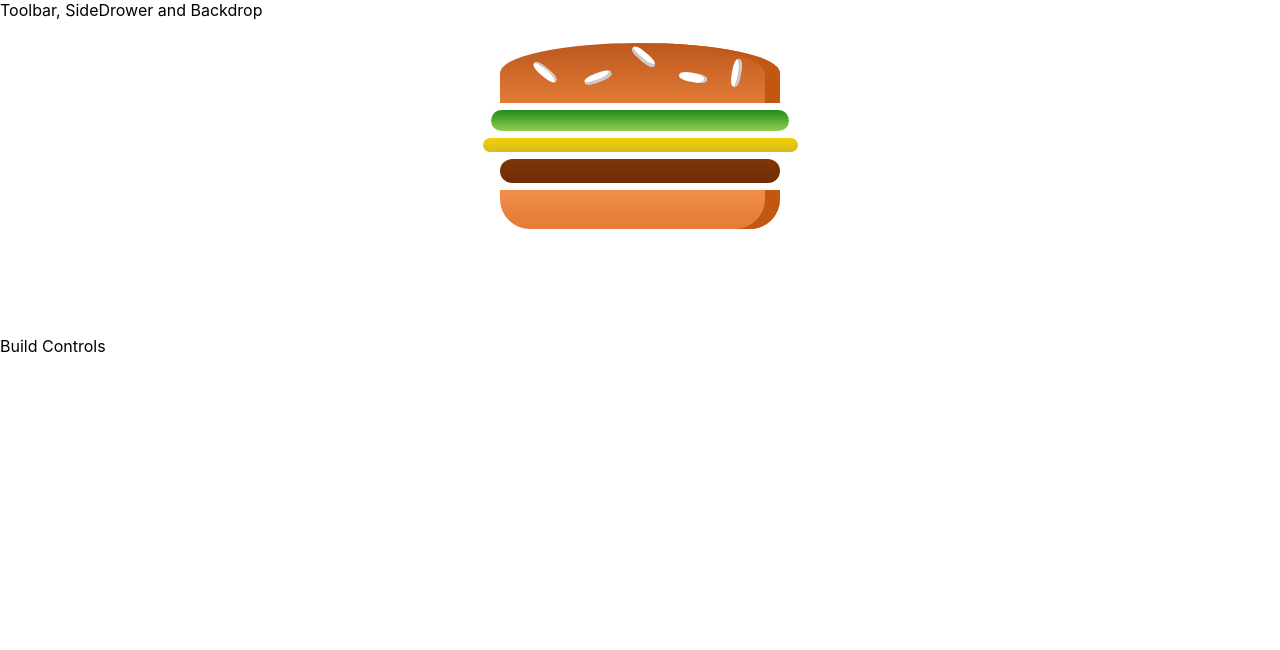
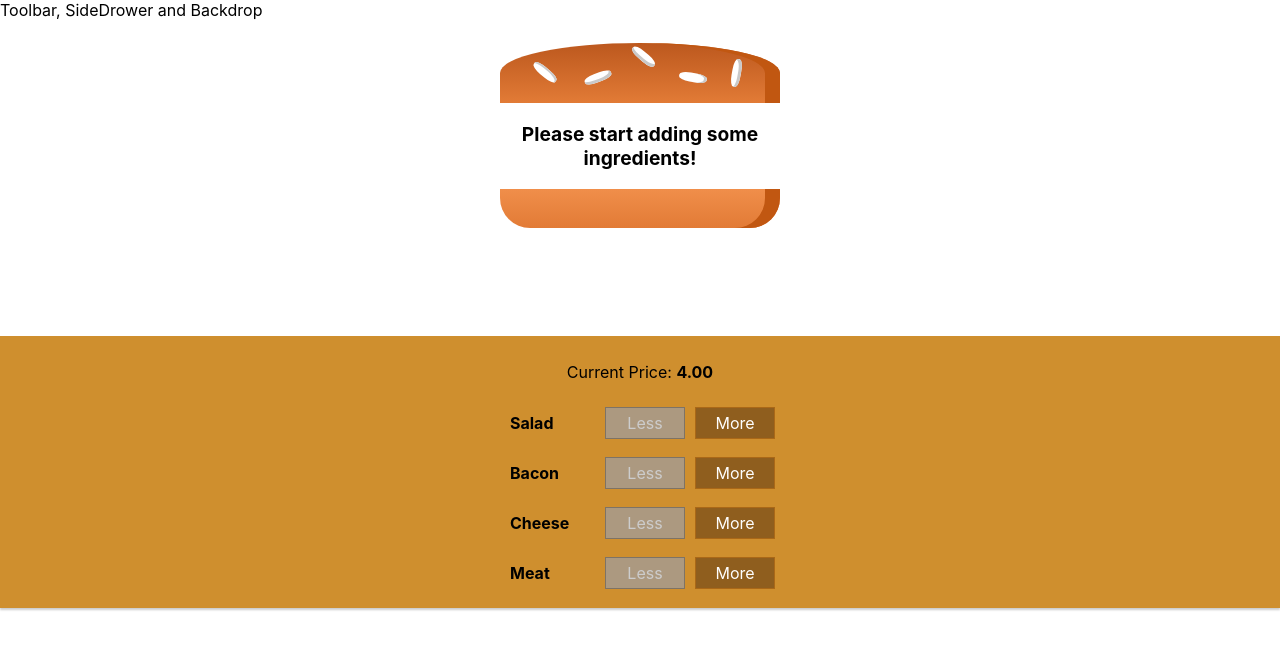
Before and after one commit to andrelr95/burger-builder-app, a React (Create React App) app: page / in a window 1280 px wide. Shown: the top 650 px of the page. Built offline with nearby package versions, Linux system fonts and the light colour scheme.

Commit message:
Burger controls

```diff
--- /dev/null
+++ b/src/components/Burger/BuildControls/BuildControl/BuildControl.js
@@ -0,0 +1,13 @@
+import React from 'react';
+
+import classes from './BuildControl.module.scss';
+
+const buildControl = props => (
+  <div className={classes.BuildControl}>
+    <div className={classes.Label}>{props.label}</div>
+    <button onClick={props.removed} disabled={props.disabled} className={classes.Less}>Less</button>
+    <button onClick={props.added} className={classes.More}>More</button>
+  </div>
+);
+
+export default buildControl;
--- /dev/null
+++ b/src/components/Burger/BuildControls/BuildControl/BuildControl.module.scss
@@ -0,0 +1,56 @@
+.BuildControl {
+  display: flex;
+  justify-content: space-between;
+  align-items: center;
+  margin: 5px 0;
+}
+
+.BuildControl button {
+  display: block;
+  font: inherit;
+  padding: 5px;
+  margin: 0 5px;
+  width: 80px;
+  border: 1px solid #AA6817;
+  cursor: pointer;
+  outline: none;
+}
+
+.BuildControl button:disabled {
+  background-color: #AC9980;
+  border: 1px solid #7E7365;
+  color: #ccc;
+  cursor: default;
+}
+
+.BuildControl button:hover:disabled {
+  background-color: #AC9980;
+  color: #ccc;
+  cursor: not-allowed;
+}
+
+.Label {
+  padding: 10px;
+  font-weight: bold;
+  width: 80px;
+}
+
+.BuildControl .Less {
+  background-color: #D39952;
+  color: white;
+}
+
+.BuildControl .More {
+  background-color: #8F5E1E;
+  color: white;
+}
+
+.BuildControl .Less:hover, .BuildControl .Less:active {
+  background-color: #DAA972;
+  color: white;
+}
+
+.BuildControl .More:hover,.BuildControl .More:active {
+  background-color: #99703F;
+  color: white;
+}
--- /dev/null
+++ b/src/components/Burger/BuildControls/BuildControls.js
@@ -0,0 +1,28 @@
+import React from 'react';
+
+import classes from './BuildControls.module.scss';
+import BuildControl from './BuildControl/BuildControl';
+
+const controls = [
+  { label: 'Salad', type: 'salad' },
+  { label: 'Bacon', type: 'bacon' },
+  { label: 'Cheese', type: 'cheese' },
+  { label: 'Meat', type: 'meat' }
+];
+
+const buildControls = props => (
+  <div className={classes.BuildControls}>
+    <p>Current Price: <strong>{props.price.toFixed(2)}</strong></p>
+    {controls.map((control) => (
+      <BuildControl
+        key={control.label}
+        label={control.label}
+        added={() => props.ingredientAdded(control.type)}
+        removed={() => props.ingredientRemoved(control.type)}
+        disabled={props.disabled[control.type]}
+      />
+    ))}
+  </div>
+);
+
+export default buildControls;
--- /dev/null
+++ b/src/components/Burger/BuildControls/BuildControls.module.scss
@@ -0,0 +1,10 @@
+.BuildControls {
+  width: 100%;
+  background-color: #CF8F2E;
+  display: flex;
+  flex-flow: column;
+  align-items: center;
+  box-shadow: 0 2px 2px #ccc;
+  margin: auto;
+  padding: 10px 0;
+}
--- a/src/components/Burger/Burger.js
+++ b/src/components/Burger/Burger.js
@@ -4,12 +4,24 @@
 import BurgerIngredient from './BurgerIngredient/BurgerIngredient';
 
 const burger = props => {
+  let transformedIngredients = Object.keys(props.ingredients).map((igKey => {
+    return [...Array(props.ingredients[igKey])].map((_, index) => {
+      return <BurgerIngredient key={igKey + index} type={igKey} />
+    })
+  })).reduce((arr, el) => {
+    return arr.concat(el);
+  }, []);
+
+  console.log(transformedIngredients);
+
+  if (transformedIngredients.length === 0) {
+    transformedIngredients = <p>Please start adding some ingredients!</p>
+  }
+
   return (
     <div className={classes.Burger}>
       <BurgerIngredient type="bread-top" />
-      <BurgerIngredient type="salad" />
-      <BurgerIngredient type="cheese" />
-      <BurgerIngredient type="meat" />
+      {transformedIngredients}
       <BurgerIngredient type="bread-bottom" />
     </div>
   );
--- a/src/containers/BurgerBuilder/BurgerBuild.js
+++ b/src/containers/BurgerBuilder/BurgerBuild.js
@@ -2,13 +2,71 @@
 
 import Lux from '../../hoc/Lux';
 import Burger from '../../components/Burger/Burger';
+import BuildControls from '../../components/Burger/BuildControls/BuildControls';
+
+const INGREDIENT_PRICES = {
+  salad: 0.5,
+  cheese: 0.4,
+  bacon: 0.7,
+  meat: 1.3
+};
 
 class BurgerBuilder extends Component {
+  state = {
+    ingredients: {
+      salad: 0,
+      bacon: 0,
+      cheese: 0,
+      meat: 0
+    },
+    totalPrice: 4
+  };
+
+  addIngredientHandler = type => {
+    const oldCount = this.state.ingredients[type];
+    const updatedCount = oldCount + 1;
+    const updatedIngredients = { ...this.state.ingredients };
+    updatedIngredients[type] = updatedCount;
+    const priceAddition = INGREDIENT_PRICES[type];
+    const oldPrice = this.state.totalPrice;
+    const newPrice = oldPrice + priceAddition;
+
+    this.setState({ totalPrice: newPrice, ingredients: updatedIngredients });
+  };
+
+  removeIngredientHandler = type => {
+    const oldCount = this.state.ingredients[type];
+    if (oldCount <= 0) {
+      return;
+    }
+    const updatedCount = oldCount - 1;
+    const updatedIngredients = { ...this.state.ingredients };
+    updatedIngredients[type] = updatedCount;
+    const priceDeduction = INGREDIENT_PRICES[type];
+    const oldPrice = this.state.totalPrice;
+    const newPrice = oldPrice - priceDeduction;
+
+    this.setState({ totalPrice: newPrice, ingredients: updatedIngredients });
+  };
+
   render() {
+    const disabledInfo = {
+      ...this.state.ingredients
+    };
+
+    for (let key in disabledInfo) {
+      disabledInfo[key] = disabledInfo[key] <= 0;
+    };
+
     return (
       <Lux>
-        <Burger />
-        <div>Build Controls</div>
+        <Burger ingredients={this.state.ingredients}/>
+        <BuildControls
+          ingredientAdded={this.addIngredientHandler}
+          ingredientRemoved={this.removeIngredientHandler}
+          price={this.state.totalPrice}
+          disabled={disabledInfo}
+        />
       </Lux>
     );
   };
```
